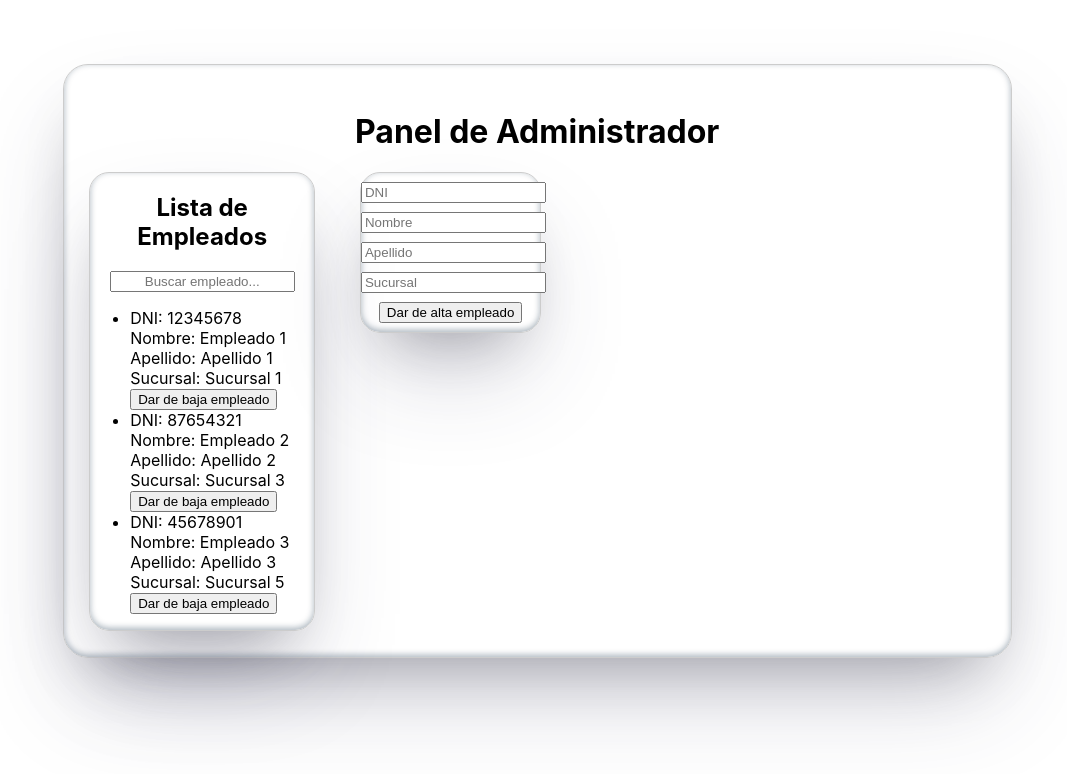
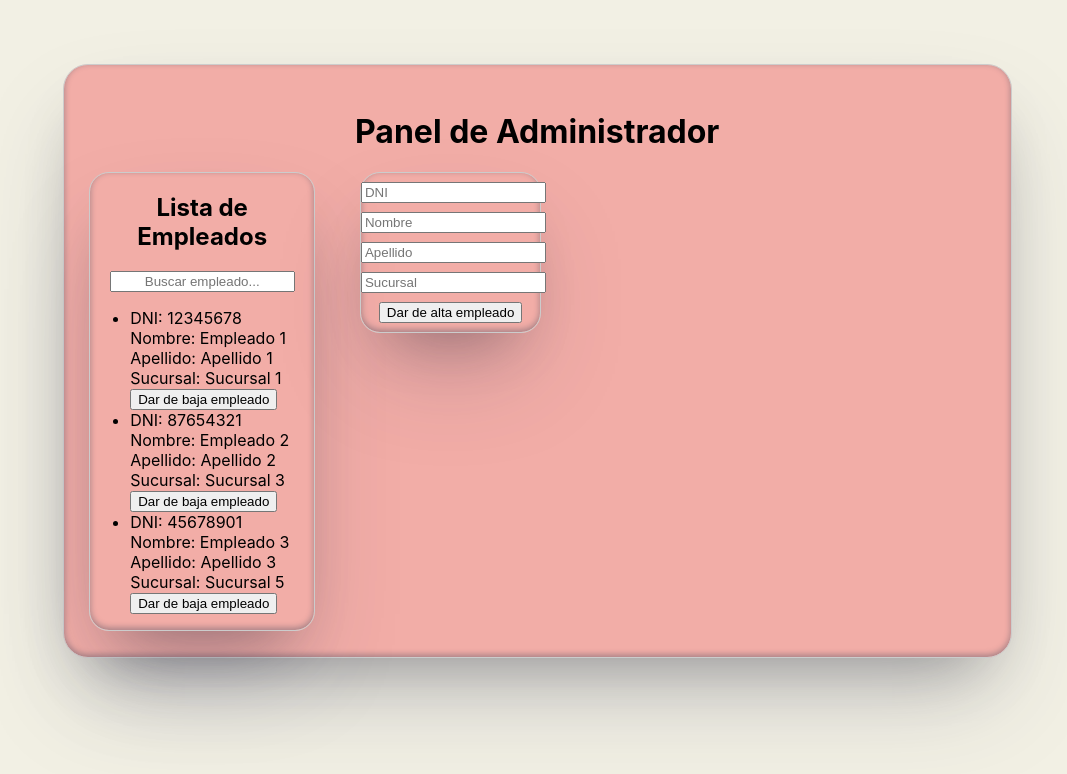
Before and after one commit to leodelmas00/front-truequetools, a React (Create React App) app: page /AdminView in a window 1280 px wide. Shown: the top 774 px of the page, without its empty margins (91-1158 px from the left). Built offline with nearby package versions, Linux system fonts and the light colour scheme.

Commit message:
cambie un par de colores

```diff
--- a/src/styles/adminView.css
+++ b/src/styles/adminView.css
@@ -6,6 +6,7 @@
     margin: 5% 5% 0% 12%; /* Centra el contenedor horizontalmente */
     border-radius: 25px;
     box-shadow: rgba(50, 50, 93, 0.25) 0px 50px 100px -20px, rgba(0, 0, 0, 0.3) 0px 30px 60px -30px, rgba(10, 37, 64, 0.35) 0px -2px 6px 0px inset;
+    background-color: #f2ada7;
 }
 
 .employee-list-container{
@@ -41,3 +42,9 @@
     vertical-align: top; /* Alinea los contenedores en la parte superior */
     margin-left: 5% ;
 }
+
+
+
+body {
+    background-color:#f2f0e4 ;
+}
```
